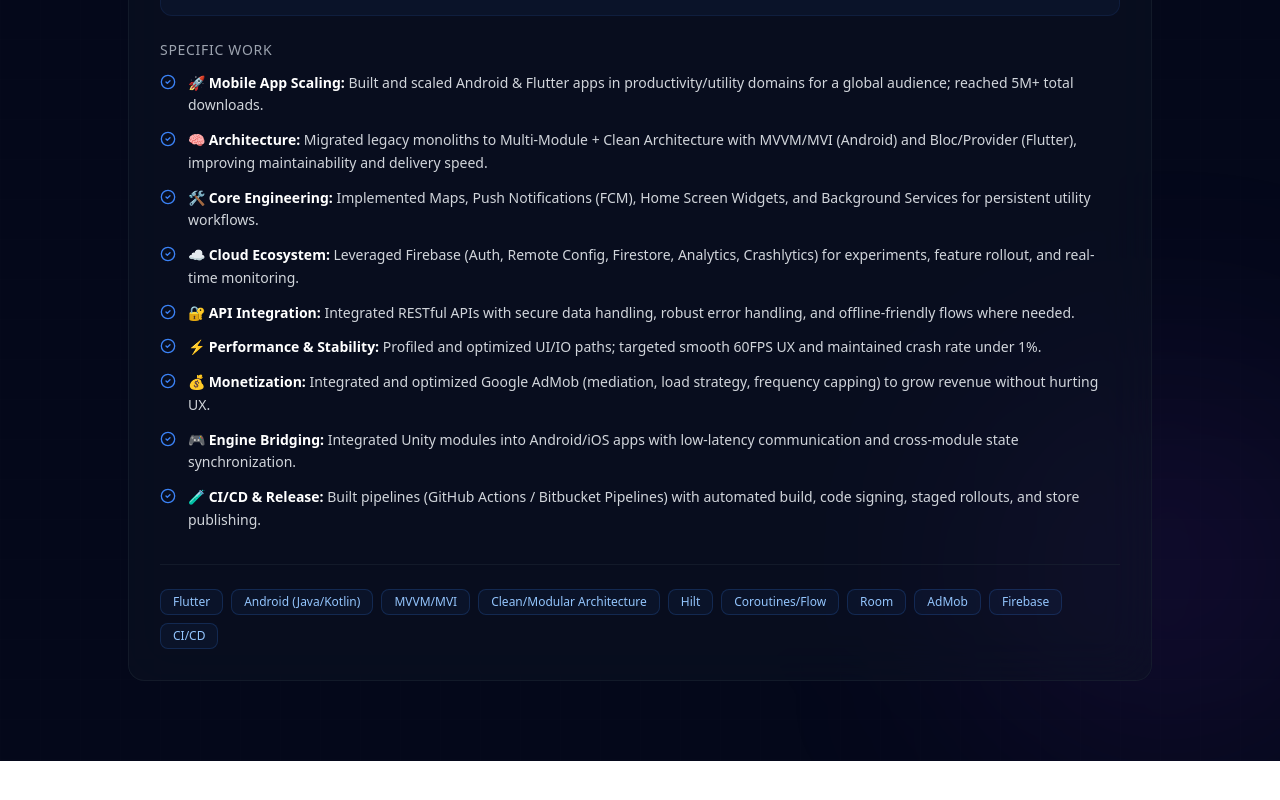
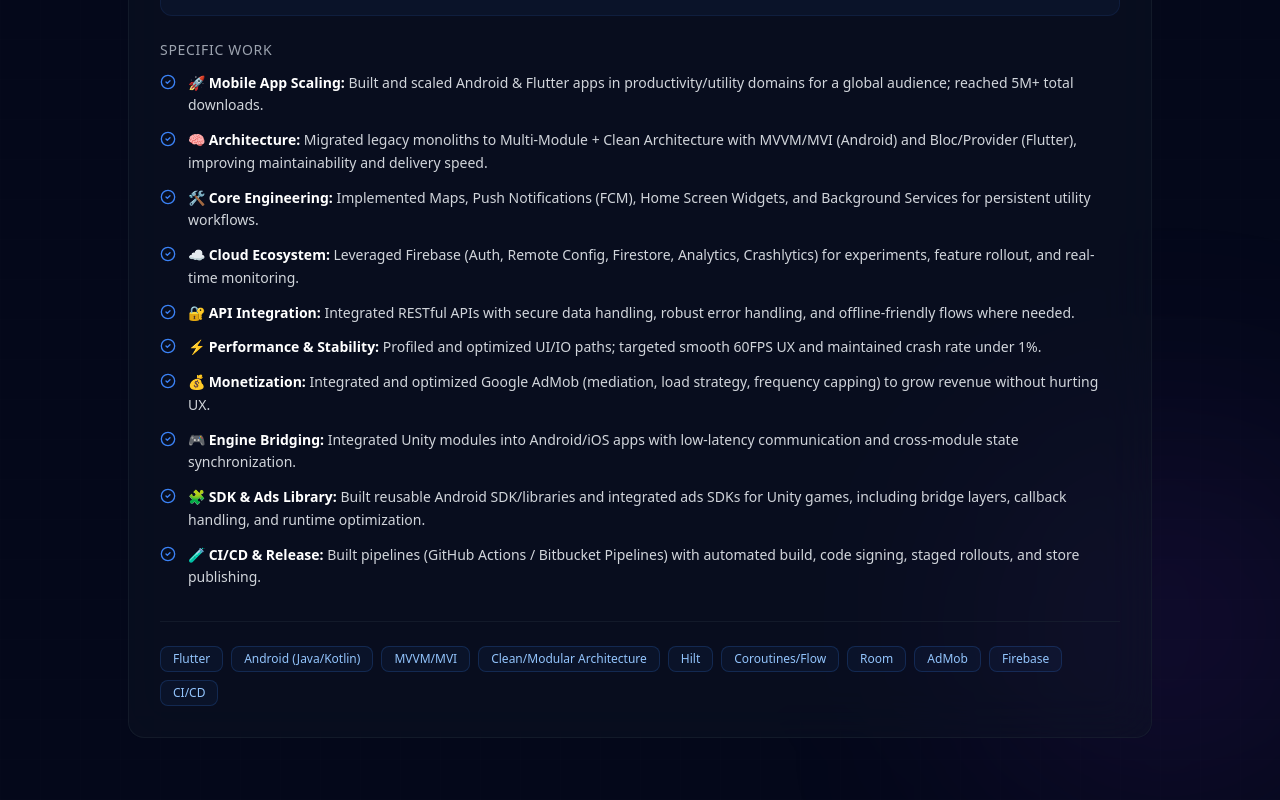
Before and after one commit to nguyenvietcuong0112/nguyenvietcuong_profolio, a React (Vite) app: page /experience in a window 1280 px wide. Shown: the part 721-1521 px from the top of the page. Before the commit the page ends 1482 px from the top, so only its background shows below. Built offline with nearby package versions, Linux system fonts and the light colour scheme.

Commit message:
fix bugs

```diff
--- a/src/pages/Experience/Experience.jsx
+++ b/src/pages/Experience/Experience.jsx
@@ -127,6 +127,7 @@ const ExperienceSection = () => {
       "⚡ Performance & Stability: Profiled and optimized UI/IO paths; targeted smooth 60FPS UX and maintained crash rate under 1%.",
       "💰 Monetization: Integrated and optimized Google AdMob (mediation, load strategy, frequency capping) to grow revenue without hurting UX.",
       "🎮 Engine Bridging: Integrated Unity modules into Android/iOS apps with low-latency communication and cross-module state synchronization.",
+      "🧩 SDK & Ads Library: Built reusable Android SDK/libraries and integrated ads SDKs for Unity games, including bridge layers, callback handling, and runtime optimization.",
       "🧪 CI/CD & Release: Built pipelines (GitHub Actions / Bitbucket Pipelines) with automated build, code signing, staged rollouts, and store publishing.",
     ],
     technologies: [
```
